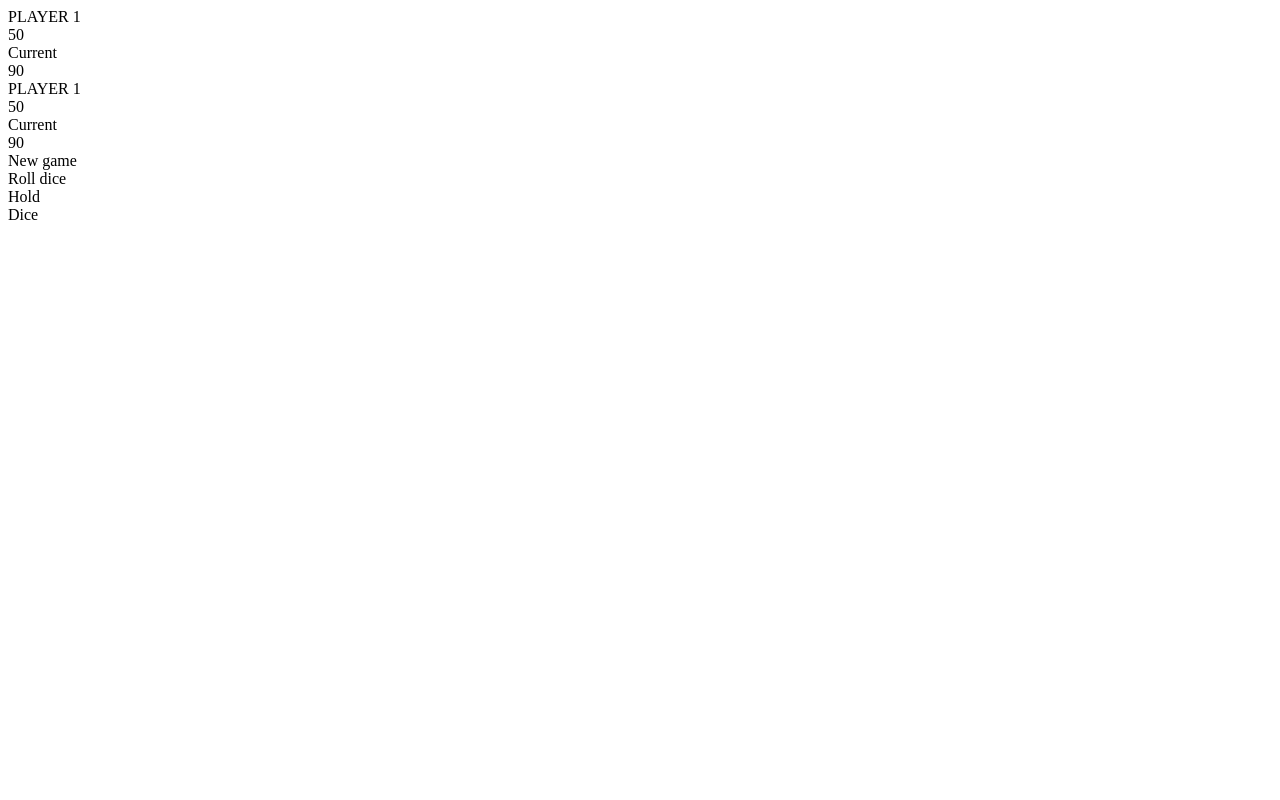
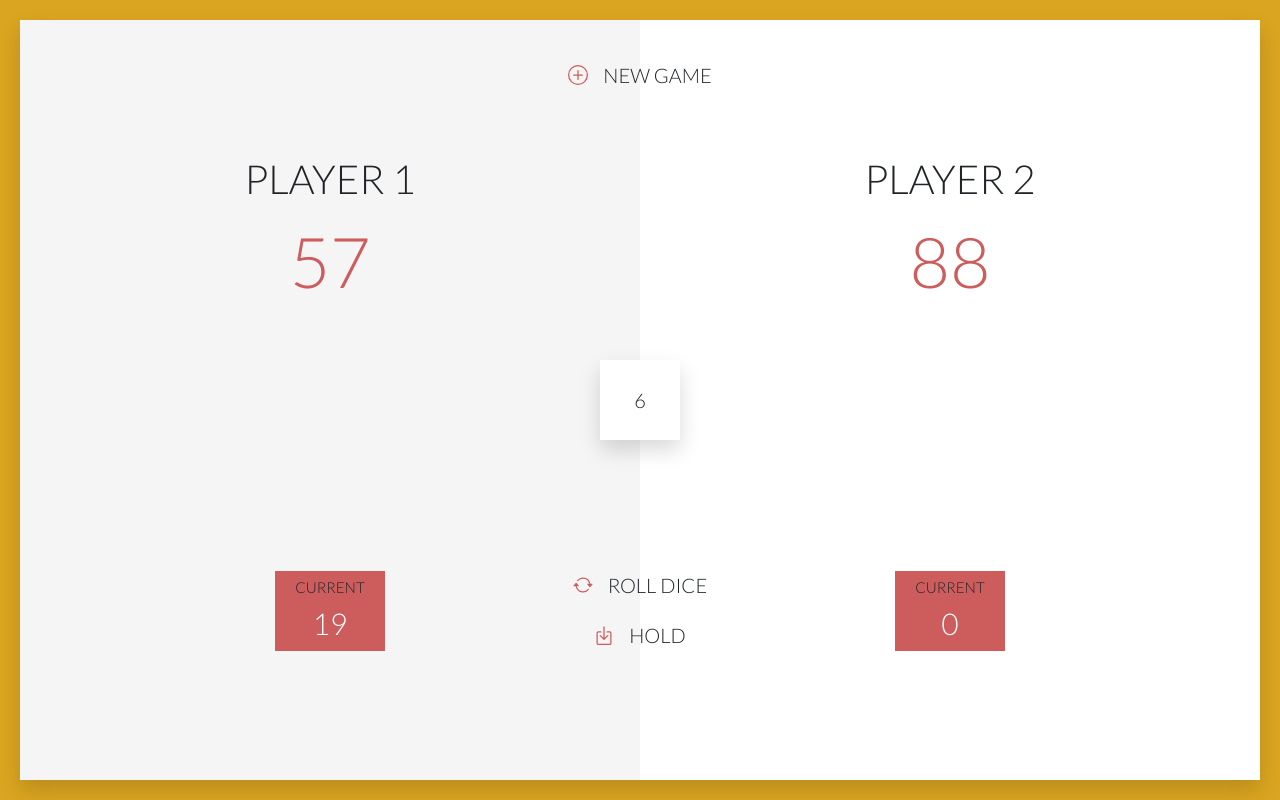
Before and after one commit to thomasphilipps/dice-game-studi, a plain HTML site: page index.html in a window 1280 px wide. Drawn offline with nearby package versions, Linux system fonts and the light colour scheme.

Commit message:
CSS and Bootstrap styles

```diff
--- /dev/null
+++ b/assets/CSS/style.css
@@ -0,0 +1,100 @@
+/*******************************
+ * ORIENTATION-DEPENDANT RULES *
+ *******************************/
+
+@media (orientation: landscape) {
+  html {
+    font-size: 2.5vh;
+  }
+  svg {
+    width: 2.5vh;
+    height: 2.5vh;
+  }
+
+  .controls-container {
+    padding: 3rem 2rem 7.5rem 2rem;
+  }
+}
+
+@media (orientation: portrait) {
+  html {
+    font-size: 1.75vh;
+  }
+
+  svg {
+    width: 1.75vh;
+    height: 1.75vh;
+  }
+
+  .controls-container {
+    padding: 3rem 2rem;
+  }
+}
+
+/*****************
+ * GENERAL RULES *
+ *****************/
+
+body {
+  background: goldenrod;
+  font-family: "Lato", sans-serif;
+}
+
+.p1-scoreboard {
+  background: whitesmoke;
+}
+
+.p2-scoreboard {
+  background: white;
+}
+
+.round-score-container {
+  width: 5.5rem;
+  height: 4rem;
+  font-size: 0.75rem;
+  background-color: indianred;
+}
+
+svg {
+  color: indianred;
+}
+
+.clickable {
+  cursor: pointer;
+}
+
+.clickable:hover {
+  color: indianred;
+}
+
+.controls-container span {
+  padding-left: 0.75rem;
+}
+
+.game-controls {
+  height: 4rem;
+}
+
+/**************************
+ * DYNAMIC ELEMENTS RULES *
+ **************************/
+
+#dice {
+  height: 4rem;
+  width: 4rem;
+  background: white;
+}
+
+#player-name {
+  font-size: 2rem;
+}
+
+#player-global-score {
+  font-size: 3.5rem;
+  color: indianred;
+}
+
+#player-round-score {
+  color: white;
+  font-size: 1.5rem;
+}
--- a/index.html
+++ b/index.html
@@ -11,66 +11,151 @@
     />
 
     <title>STUDI - The Dice Game</title>
+
+    <!-- Bootsrap V5.3.1 -->
+    <link
+      href="https://cdn.jsdelivr.net/npm/bootstrap@5.3.1/dist/css/bootstrap.min.css"
+      rel="stylesheet"
+      integrity="sha384-4bw+/aepP/YC94hEpVNVgiZdgIC5+VKNBQNGCHeKRQN+PtmoHDEXuppvnDJzQIu9"
+      crossorigin="anonymous"
+    />
+
+    <!-- Google Fonts -->
+    <link rel="preconnect" href="https://fonts.googleapis.com" />
+    <link rel="preconnect" href="https://fonts.gstatic.com" crossorigin />
+    <link
+      href="https://fonts.googleapis.com/css2?family=Lato:wght@100;300&display=swap"
+      rel="stylesheet"
+    />
+
+    <!-- Specific styles -->
+    <link rel="stylesheet" href="./assets/CSS/style.css" />
   </head>
-
   <body>
     <!-- Game container -->
-    <div>
+    <div class="container-fluid p-0 d-flex vh-100 text-center">
+      <!-- Game board -->
+      <div class="shadow row flex-fill m-3 justify-content-center">
         <!-- Player 1 container -->
-      <div>
+        <div id="player1" class="col-md-6 h-md-50 p1-scoreboard d-flex justify-content-center">
           <!-- Scoreboard container -->
-        <div>
-          <!-- Player + Global score on top -->
+          <div
+            class="scoreboard-container d-flex flex-column justify-content-around align-items-center"
+          >
+            <!-- Player + Round score on top -->
             <div>
               <!-- Player name -->
-            <div>PLAYER 1</div>
+              <div id="player-name">PLAYER 1</div>
               <!-- Player round marker -->
               <div></div>
-            <!-- Player global score -->
-            <div>50</div>
+              <!-- Player Global score -->
+              <div id="player-global-score">57</div>
             </div>
             <!-- Round score at bottom -->
-          <div>
+            <div class="round-score-container py-1 d-flex flex-column justify-content-between">
               <!-- Label -->
-            <div>Current</div>
-            <!-- Player round score -->
-            <div>90</div>
+              <div>CURRENT</div>
+              <!-- Player Round score -->
+              <div id="player-round-score">19</div>
             </div>
           </div>
         </div>
         <!-- Player 2 container -->
-      <div>
+        <div id="player2" class="col-md-6 h-md-50 p2-scoreboard d-flex justify-content-center">
           <!-- Scoreboard container -->
-        <div>
-          <!-- Player + Global score on top -->
+          <div
+            class="scoreboard-container d-flex flex-column justify-content-around align-items-center"
+          >
+            <!-- Player + Round score on top -->
             <div>
               <!-- Player name -->
-            <div>PLAYER 1</div>
+              <div id="player-name">PLAYER 2</div>
               <!-- Player round marker -->
               <div></div>
               <!-- Player Global score -->
-            <div>50</div>
+              <div id="player-global-score">88</div>
             </div>
             <!-- Round score at bottom -->
-          <div>
+            <div class="round-score-container py-1 d-flex flex-column justify-content-between">
               <!-- Label -->
-            <div>Current</div>
+              <div>CURRENT</div>
               <!-- Player round score -->
-            <div>90</div>
+              <div id="player-round-score">0</div>
             </div>
           </div>
         </div>
+        <!-- Dice container -->
+        <div
+          id="dice"
+          class="shadow position-absolute d-flex align-self-center align-items-center justify-content-center"
+        >
+          6
+        </div>
         <!-- Controls container -->
-      <div>
+        <div
+          class="controls-container position-absolute d-flex align-items-center justify-content-between flex-row flex-md-column top-0 h-100"
+        >
           <!-- New game -->
-        <div>New game</div>
+          <div id="new-game" class="clickable d-flex align-items-center">
+            <svg
+              xmlns="http://www.w3.org/2000/svg"
+              fill="currentColor"
+              class="bi bi-plus-circle"
+              viewBox="0 0 16 16"
+            >
+              <path d="M8 15A7 7 0 1 1 8 1a7 7 0 0 1 0 14zm0 1A8 8 0 1 0 8 0a8 8 0 0 0 0 16z" />
+              <path
+                d="M8 4a.5.5 0 0 1 .5.5v3h3a.5.5 0 0 1 0 1h-3v3a.5.5 0 0 1-1 0v-3h-3a.5.5 0 0 1 0-1h3v-3A.5.5 0 0 1 8 4z"
+              />
+            </svg>
+            <span>NEW GAME</span>
+          </div>
+          <div class="game-controls d-flex flex-column justify-content-between align-items-center">
             <!-- Roll dice -->
-        <div>Roll dice</div>
+            <div id="roll-dice" class="clickable d-flex align-items-center">
+              <svg
+                xmlns="http://www.w3.org/2000/svg"
+                fill="currentColor"
+                class="bi bi-arrow-repeat"
+                viewBox="0 0 16 16"
+              >
+                <path
+                  d="M11.534 7h3.932a.25.25 0 0 1 .192.41l-1.966 2.36a.25.25 0 0 1-.384 0l-1.966-2.36a.25.25 0 0 1 .192-.41zm-11 2h3.932a.25.25 0 0 0 .192-.41L2.692 6.23a.25.25 0 0 0-.384 0L.342 8.59A.25.25 0 0 0 .534 9z"
+                />
+                <path
+                  fill-rule="evenodd"
+                  d="M8 3c-1.552 0-2.94.707-3.857 1.818a.5.5 0 1 1-.771-.636A6.002 6.002 0 0 1 13.917 7H12.9A5.002 5.002 0 0 0 8 3zM3.1 9a5.002 5.002 0 0 0 8.757 2.182.5.5 0 1 1 .771.636A6.002 6.002 0 0 1 2.083 9H3.1z"
+                />
+              </svg>
+              <span>ROLL DICE</span>
+            </div>
             <!-- Hold score -->
-        <div>Hold</div>
+            <div id="hold" class="clickable d-flex align-items-center">
+              <svg
+                xmlns="http://www.w3.org/2000/svg"
+                fill="currentColor"
+                class="bi bi-box-arrow-in-down"
+                viewBox="0 0 16 16"
+              >
+                <path
+                  fill-rule="evenodd"
+                  d="M3.5 6a.5.5 0 0 0-.5.5v8a.5.5 0 0 0 .5.5h9a.5.5 0 0 0 .5-.5v-8a.5.5 0 0 0-.5-.5h-2a.5.5 0 0 1 0-1h2A1.5 1.5 0 0 1 14 6.5v8a1.5 1.5 0 0 1-1.5 1.5h-9A1.5 1.5 0 0 1 2 14.5v-8A1.5 1.5 0 0 1 3.5 5h2a.5.5 0 0 1 0 1h-2z"
+                />
+                <path
+                  fill-rule="evenodd"
+                  d="M7.646 11.854a.5.5 0 0 0 .708 0l3-3a.5.5 0 0 0-.708-.708L8.5 10.293V1.5a.5.5 0 0 0-1 0v8.793L5.354 8.146a.5.5 0 1 0-.708.708l3 3z"
+                />
+              </svg>
+              <span>HOLD</span>
             </div>
-      <!-- Dice container -->
-      <div>Dice</div>
           </div>
+        </div>
+      </div>
+    </div>
+    <script
+      src="https://cdn.jsdelivr.net/npm/bootstrap@5.3.1/dist/js/bootstrap.bundle.min.js"
+      integrity="sha384-HwwvtgBNo3bZJJLYd8oVXjrBZt8cqVSpeBNS5n7C8IVInixGAoxmnlMuBnhbgrkm"
+      crossorigin="anonymous"
+    ></script>
   </body>
 </html>
```
Lines whose indentation alone changed are shown as unchanged.
